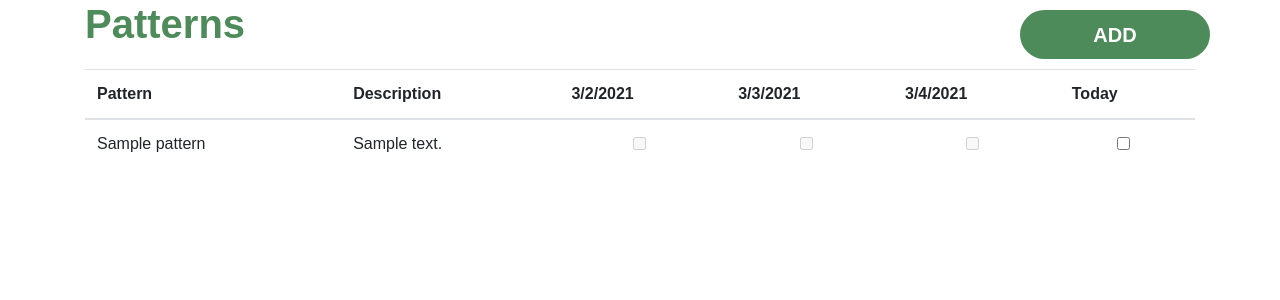
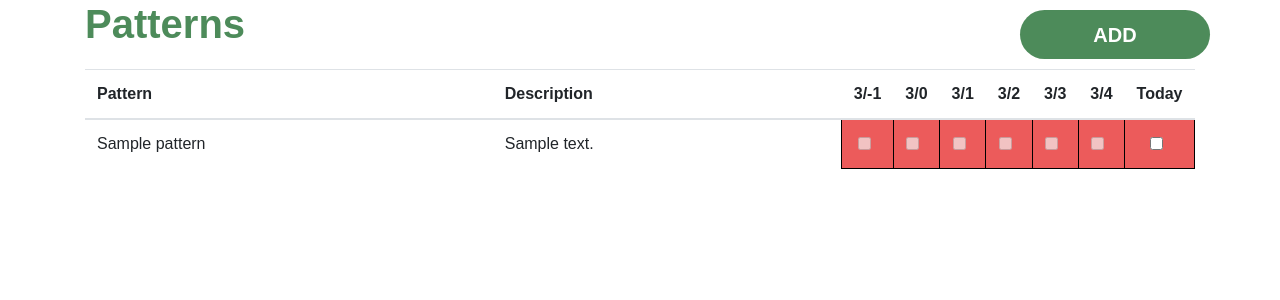
Before and after one commit to SmitharyZach/patterns, a Node server app: page / in a window 1280 px wide. Shown: the part 84-384 px from the top of the page. Run offline with Node 20, Linux system fonts and the light colour scheme; a user stored in the database is signed in; tables that the repository leaves empty hold one stand-in row (values such as "Sample post"); some libraries are stand-ins or nearby versions.

Commit message:
added more columns

```diff
--- a/public/style2.css
+++ b/public/style2.css
@@ -109,6 +109,8 @@ input {
 
 .dateColumn {
   text-align: center;
+  border: 1px solid black;
+  width: 10px;
 }
 
 nav .logo h1 {
@@ -118,3 +120,15 @@ nav .logo h1 {
   font-weight: bold;
   color: #e76f51;
 }
+
+.checked {
+  background-color: #4d8b5a;
+}
+
+.unchecked {
+  background-color: #ec5b5b;
+}
+
+.hoverDescription:hover {
+  background-color: lightblue;
+}
--- a/server.js
+++ b/server.js
@@ -49,6 +49,24 @@ const getDateWithOffset = (opp, offset) => {
   }
 };
 
+const getDateWithOffsetNoYear = (opp, offset) => {
+  let d = new Date();
+  if (!offset) {
+    let day = d.getDate();
+    let month = d.getMonth() + 1;
+    return `${month}/${day}`;
+  } else if (opp == "-") {
+    let day = d.getDate() - offset;
+    let month = d.getMonth() + 1;
+    return `${month}/${day}`;
+  } else {
+    let day = d.getDate() + offset;
+    let month = d.getMonth() + 1;
+    let year = d.getFullYear();
+    return `${month}/${day}/${year}`;
+  }
+};
+
 const setDateFormat = (date) => {
   let d = new Date(date);
   let day = d.getDate();
@@ -56,6 +74,7 @@ const setDateFormat = (date) => {
   let year = d.getFullYear();
   return `${month}/${day}/${year}`;
 };
+
 const sessionChecker = (req, res, next) => {
   console.log(req.session.userid);
   if (!req.session.userid) {
@@ -100,6 +119,18 @@ app.get("/", sessionChecker, async (req, res) => {
   const yesterday = getDateWithOffset("-", 1);
   const yesterday2 = getDateWithOffset("-", 2);
   const yesterday3 = getDateWithOffset("-", 3);
+  const yesterday4 = getDateWithOffset("-", 4);
+  const yesterday5 = getDateWithOffset("-", 5);
+  const yesterday6 = getDateWithOffset("-", 6);
+
+  const todayFormatted = getDateWithOffsetNoYear();
+  const yesterdayFormatted = getDateWithOffsetNoYear("-", 1);
+  const twoDaysAgoFormatted = getDateWithOffsetNoYear("-", 2);
+  const threeDaysAgoFormatted = getDateWithOffsetNoYear("-", 3);
+  const fourDaysAgoFormatted = getDateWithOffsetNoYear("-", 4);
+  const fiveDaysAgoFormatted = getDateWithOffsetNoYear("-", 5);
+  const sixDaysAgoFormatted = getDateWithOffsetNoYear("-", 6);
+
   const user = await findUserById(req.session.userid);
   const patterns = await findPattern(req.session.userid);
 
@@ -109,6 +140,9 @@ app.get("/", sessionChecker, async (req, res) => {
       yesterday: false,
       yesterday2: false,
       yesterday3: false,
+      yesterday4: false,
+      yesterday5: false,
+      yesterday6: false,
     };
     pattern.scores.forEach((score) => {
       let createdAtDate = setDateFormat(score.createdAt);
@@ -120,6 +154,12 @@ app.get("/", sessionChecker, async (req, res) => {
         pattern.dateObject.yesterday2 = true;
       } else if (createdAtDate == yesterday3) {
         pattern.dateObject.yesterday3 = true;
+      } else if (createdAtDate == yesterday4) {
+        pattern.dateObject.yesterday4 = true;
+      } else if (createdAtDate == yesterday5) {
+        pattern.dateObject.yesterday5 = true;
+      } else if (createdAtDate == yesterday6) {
+        pattern.dateObject.yesterday6 = true;
       }
     });
   });
@@ -128,10 +168,13 @@ app.get("/", sessionChecker, async (req, res) => {
     layout: "userlayout",
     user: user,
     patterns: patterns,
-    yesterday: yesterday,
-    yesterday2: yesterday2,
-    yesterday3: yesterday3,
-    today: today,
+    yesterday: yesterdayFormatted,
+    yesterday2: twoDaysAgoFormatted,
+    yesterday3: threeDaysAgoFormatted,
+    yesterday4: fourDaysAgoFormatted,
+    yesterday5: fiveDaysAgoFormatted,
+    yesterday6: sixDaysAgoFormatted,
+    today: todayFormatted,
   });
 });
 
--- a/views/user-landing.hbs
+++ b/views/user-landing.hbs
@@ -22,11 +22,14 @@
       <button type="button" class="btn btn-info btn-lg col-2" data-toggle="modal" data-target="#myModal">Add
       </button>
     </div>
-    <table class="table table-responsive-sm">
+    <table class="table table-responsive-sm table align-middle">
       <thead class="thread">
         <tr>
           <th scope="col">Pattern</th>
           <th scope="col">Description</th>
+          <th scope="col">{{yesterday6}}</th>
+          <th scope="col">{{yesterday5}}</th>
+          <th scope="col">{{yesterday4}}</th>
           <th scope="col">{{yesterday3}}</th>
           <th scope="col">{{yesterday2}}</th>
           <th scope="col">{{yesterday}}</th>
@@ -37,32 +40,61 @@
         {{#each patterns}}
         <tr>
           <td>{{name}}</td>
-          <td>{{description}}</td>
-          <td class="dateColumn">
+          <td id="{{id}}" class="hoverDescription" data-toggle="modal" data-target="#descriptionModal"> {{description}}
+          </td>
+          <td class="dateColumn {{#if dateObject.yesterday6}}checked{{else}}unchecked
+                {{/if}}">
             <div class="form-check">
-              <input class="form-check-input" type="checkbox" value="" disabled {{#if
-                dateObject.yesterday3}}checked{{/if}}>
+              <input class="form-check-input" type="checkbox" value="" disabled {{#if dateObject.yesterday6}}checked
+                {{/if}}>
               <label class="form-check-label" for="flexCheckChecked">
               </label>
           </td>
-          <td class="dateColumn">
+          <td class="dateColumn {{#if dateObject.yesterday5}}checked{{else}}unchecked
+                {{/if}}">
             <div class="form-check">
-              <input class="form-check-input" type="checkbox" value="" disabled {{#if
+              <input class="form-check-input" type="checkbox" value="" disabled {{#if dateObject.yesterday5}}checked
+                {{/if}}>
+              <label class="form-check-label" for="flexCheckChecked">
+              </label>
+          </td>
+          <td class="dateColumn {{#if dateObject.yesterday4}}checked{{else}}unchecked
+                {{/if}}">
+            <div class="form-check">
+              <input class="form-check-input" type="checkbox" value="" disabled {{#if dateObject.yesterday4}}checked
+                {{/if}}>
+              <label class="form-check-label" for="flexCheckChecked">
+              </label>
+          </td>
+          <td class="dateColumn {{#if dateObject.yesterday3}}checked{{else}}unchecked
+                {{/if}}">
+            <div class="form-check">
+              <input class="form-check-input" type="checkbox" value="" disabled {{#if dateObject.yesterday3}}checked
+                {{/if}}>
+              <label class="form-check-label" for="flexCheckChecked">
+              </label>
+          </td>
+          <td class="dateColumn {{#if dateObject.yesterday2}}checked{{else}}unchecked
+                {{/if}}">
+            <div class="form-check ">
+              <input class="form-check-input checked" type="checkbox" value="" disabled {{#if
                 dateObject.yesterday2}}checked{{/if}}>
               <label class="form-check-label" for="flexCheckChecked">
               </label>
           </td>
-          <td class="dateColumn">
+          <td class="dateColumn {{#if dateObject.yesterday}}checked{{else}}unchecked
+                {{/if}}">
             <div class="form-check">
-              <input class="form-check-input" type="checkbox" value="" disabled {{#if
-                dateObject.yesterday}}checked{{/if}}>
+              <input class="form-check-input" type="checkbox" value="" disabled {{#if dateObject.yesterday}}checked
+                {{/if}}>
               <label class="form-check-label" for="flexCheckChecked">
               </label>
           </td>
-          <td class="dateColumn">
+          <td class="dateColumn {{#if dateObject.today}}checked{{else}}unchecked
+                {{/if}}">
             <div class="form-check">
-              <input class="form-check-input" type="checkbox" value="" id="{{id}}" {{#if
-                dateObject.today}}checked{{/if}}>
+              <input class="form-check-input" type="checkbox" value="" id="{{id}}" {{#if dateObject.today}}checked
+                {{/if}}>
               <label class="form-check-label" for="flexCheckChecked">
               </label>
           </td>
@@ -101,6 +133,31 @@
         </div>
       </div>
     </div>
+    <!-- Update Description Modal -->
+    <div class="modal fade" id="descriptionModal" role="dialog">
+      <div class="modal-dialog">
+        <div class="modal-content">
+          <div class="modal-header">
+            <h5 class="modal-title">Update Description</h5>
+          </div>
+          <div class="modal-body" id='id'>
+            <form action="/patterns" method="PUT">
+              <div class="form-group">
+                <label for="description">Description</label>
+                <textarea class="form-control" id="description" rows="3" name="description"
+                  aria-describedby="description" placeholder="description"></textarea>
+                <small id="description" class="form-text text-muted">Update description, what will make this pattern
+                  complete?</small>
+              </div>
+              <div class="modal-footer">
+                <button type="button" class="btn btn-primary" data-dismiss="modal">Exit</button>
+                <button type="submit" class="btn btn-secondary">Update</button>
+              </div>
+            </form>
+          </div>
+        </div>
+      </div>
+    </div>
     <script>
       const $checkboxes = $("input[type='checkbox']")
       console.log($checkboxes)
```
